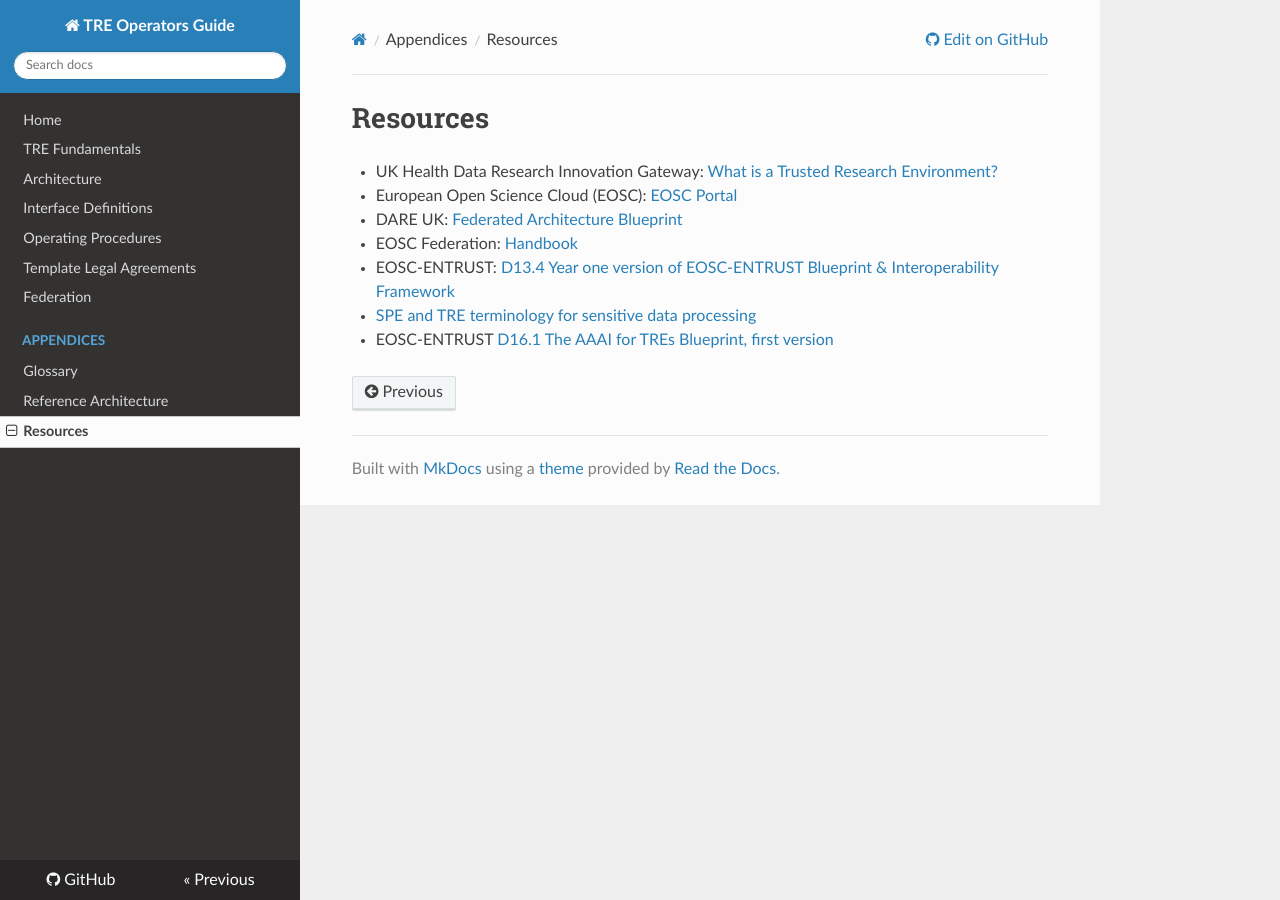
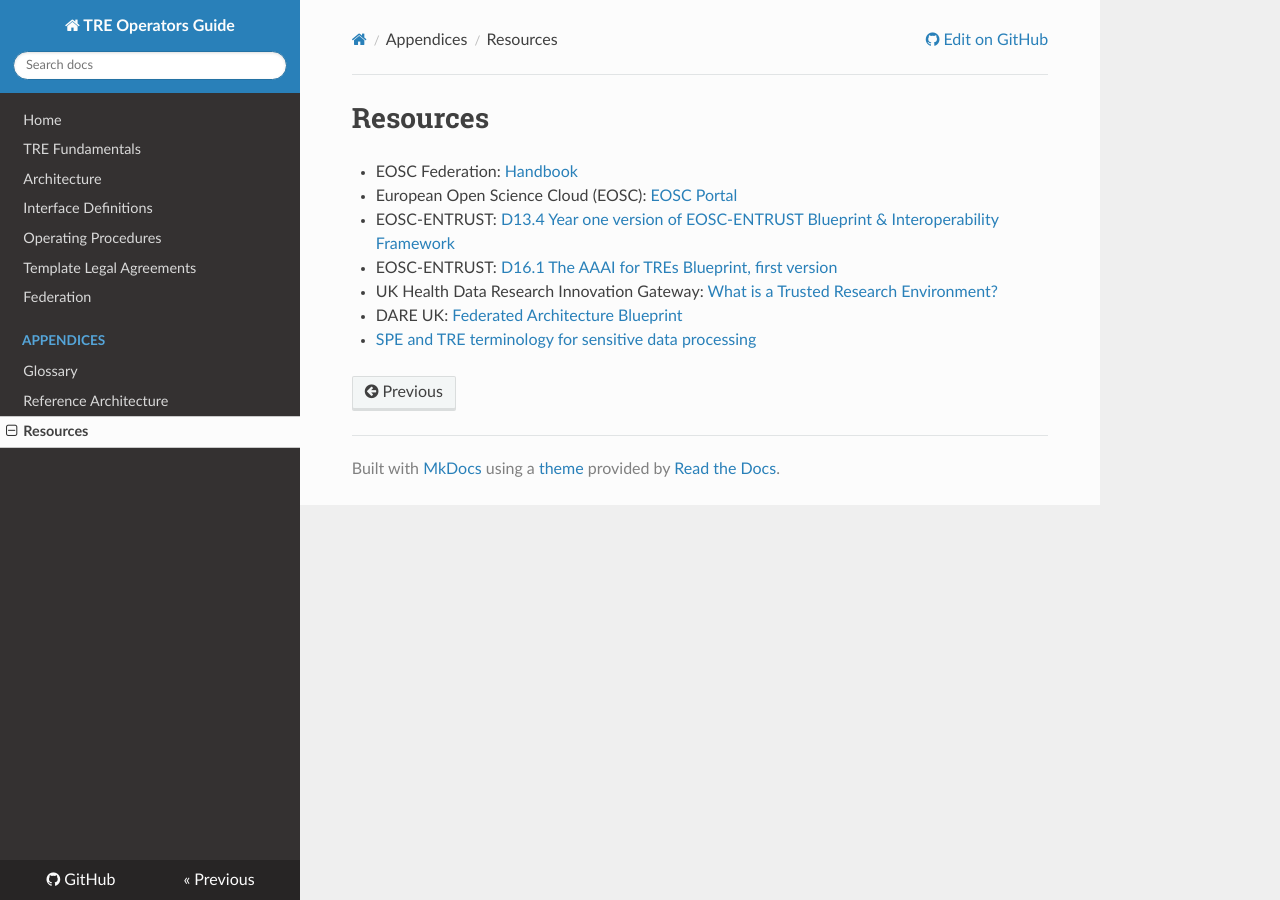
Before and after one commit to unioslo/tre-operators-docs, an MkDocs documentation site: the page built from docs/appendices/resources.md, in a window 1280 px wide. Built offline with MkDocs 1.6.1, drawn with Linux system fonts in a browser that asks for light colours; nearby versions of some CDN libraries; part of the change alters nothing that is shown.

```diff
--- a/docs/appendices/resources.md
+++ b/docs/appendices/resources.md
@@ -1,9 +1,9 @@
 # Resources
 
+- EOSC Federation: [Handbook](https://zenodo.org/records/14999577)
+- European Open Science Cloud (EOSC): [EOSC Portal](https://open-science-cloud.ec.europa.eu/)
+- EOSC-ENTRUST: [D13.4 Year one version of EOSC-ENTRUST Blueprint & Interoperability Framework](https://zenodo.org/records/14362388)
+- EOSC-ENTRUST: [D16.1 The AAAI for TREs Blueprint, first version](https://zenodo.org/records/15006945)
 - UK Health Data Research Innovation Gateway: [What is a Trusted Research Environment?](https://www.hdruk.ac.uk/news/the-secure-research-service-the-uks-largest-trusted-research-environment-tre/)
-- European Open Science Cloud (EOSC): [EOSC Portal](https://open-science-cloud.ec.europa.eu/)
 - DARE UK: [Federated Architecture Blueprint](https://zenodo.org/records/14192786)
-- EOSC Federation: [Handbook](https://zenodo.org/records/14999577)
-- EOSC-ENTRUST: [D13.4 Year one version of EOSC-ENTRUST Blueprint & Interoperability Framework](https://zenodo.org/records/14362388)
 - [SPE and TRE terminology for sensitive data processing](https://zenodo.org/records/15696511)
-- EOSC-ENTRUST [D16.1 The AAAI for TREs Blueprint, first version](https://zenodo.org/records/15006945)
```
